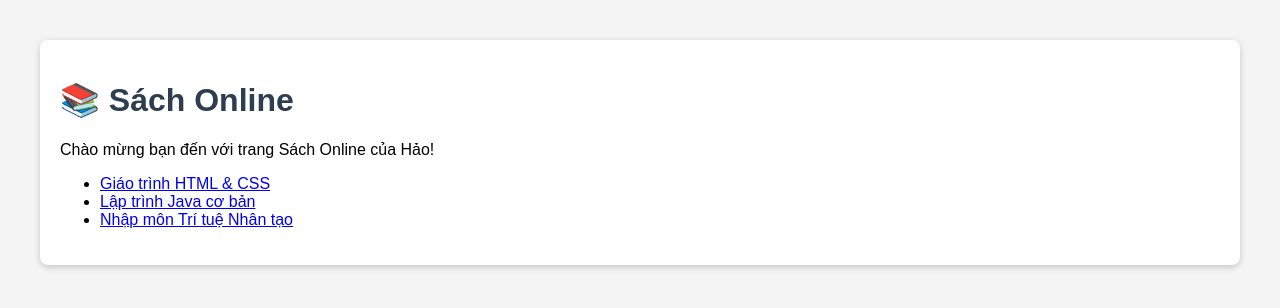
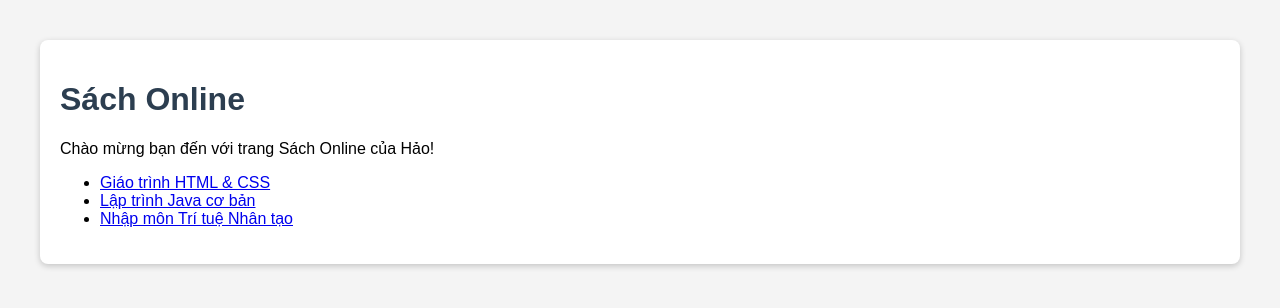
Before and after one commit to haothach30/haothach30.github.io, a plain HTML site: page index.html in a window 1280 px wide. Drawn offline with Linux system fonts and the light colour scheme.

Commit message:
Update index.html

```diff
--- a/index.html
+++ b/index.html
@@ -22,7 +22,7 @@
 </head>
 <body>
   <div class="content">
-    <h1>📚 Sách Online</h1>
+    <h1>Sách Online</h1>
     <p>Chào mừng bạn đến với trang Sách Online của Hảo!</p>
     <ul>
       <li><a href="#">Giáo trình HTML & CSS</a></li>
```
